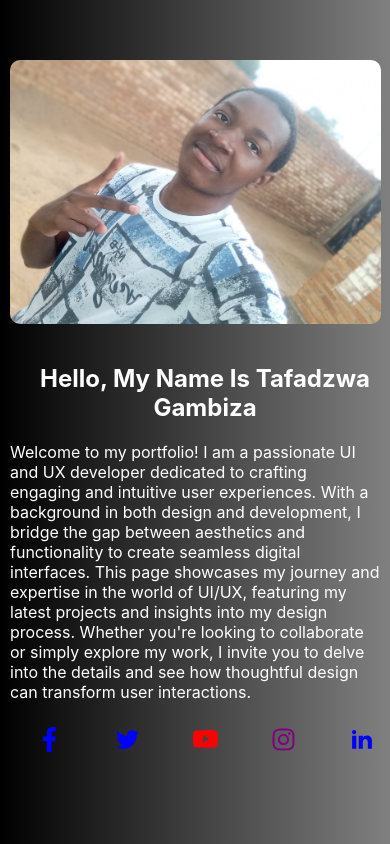
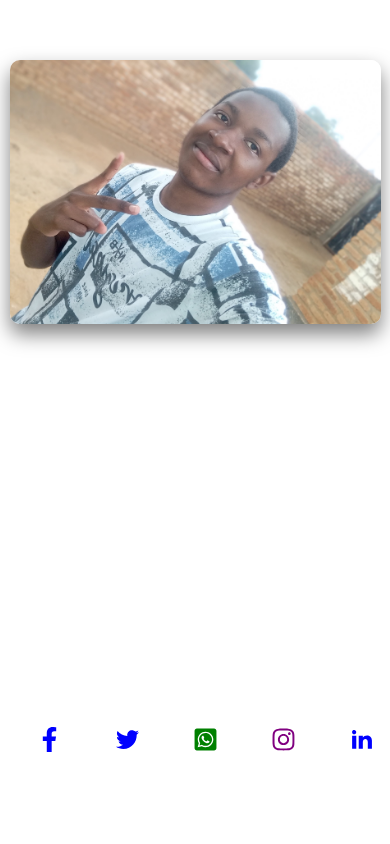
Before and after one commit to bed-com-27-20/Animeted-Pages, a React (Create React App) app: page /Land in a window 390 px wide. Built offline with nearby package versions, Linux system fonts and the light colour scheme.

Commit message:
made the icons clickable and links working

```diff
--- a/src/LandingPage/Page1/Welcom.css
+++ b/src/LandingPage/Page1/Welcom.css
@@ -6,7 +6,7 @@
 }
 
 .iweyo {
-    background: linear-gradient(90deg, black,grey);
+  backdrop-filter: blur(20px);
     width: 100%;
     overflow: hidden;
     box-sizing: border-box;
@@ -51,6 +51,7 @@
     width: 30%;
     margin: 10px;
     border-radius: 10px 50px;
+    box-shadow: 0 10px 20px rgb(0, 0, 0, 0.5);
   }
 
   #name{
@@ -62,7 +63,7 @@
   #explain{
     padding-right: 20px;
     color: white;
-    animation: effect3d;
+    text-align: justify;
   }
 
   #iconlink{
@@ -133,4 +134,10 @@
     font-size: larger;
   }
 
+ #spn4:hover{
+  border-color: #fff;
+  animation: borderGlow 1s infinite;
+  transform: rotate(0deg) skew(0deg);
+ }
+
 }
--- a/src/LandingPage/Page1/Welcom.jsx
+++ b/src/LandingPage/Page1/Welcom.jsx
@@ -1,9 +1,8 @@
 import React from 'react'
 import './Welcom.css'
 import { IoLogoTwitter } from "react-icons/io";
-import { BsYoutube } from "react-icons/bs";
 import { RiLinkedinFill } from "react-icons/ri";
-import { FaInstagram,FaFacebookF } from "react-icons/fa";
+import { FaInstagram,FaFacebookF,FaWhatsappSquare } from "react-icons/fa";
 
 function Welcom() {
   return (
@@ -26,10 +25,18 @@ function Welcom() {
           details and see how thoughtful design can transform user
           interactions.</p>
           <div id='iconlink'>
-              <span id='spn4'><FaFacebookF  size={25} color='blue'/></span>
-              <span id='spn4'><IoLogoTwitter size={25} color='blue'/></span>
-              <span id='spn4'><BsYoutube size={25} color='red'/></span>
-              <span id='spn4'><FaInstagram size={25} color='purple'/></span>
+              <a href="https://www.facebook.com/GAMBITGAMBIZA" target="_blank" rel="noreferrer noopener">
+                <span id='spn4'><FaFacebookF  size={25} color='blue'/></span>
+              </a>
+              <a href="https://twitter.com/GambitGamb48482" target="_blank" rel="noreferrer noopener">
+                <span id='spn4'><IoLogoTwitter size={25} color='blue'/></span>
+              </a>
+              <a href="https://wa.me/265997138340" target="_blank" rel="noreferrer noopener">
+                <span id='spn4'><FaWhatsappSquare size={25} color='green'/>
+              </span></a>
+              <a href="https://www.instagram.com/gambit_gambiza/" target="_blank" rel="noreferrer noopener">
+                <span id='spn4'><FaInstagram size={25} color='purple'/></span>
+              </a>
               <span id='spn4'><RiLinkedinFill size={25} color='blue'/></span>
           </div>
        </section>
--- a/src/LandingPage/Page2/Whychooseus.css
+++ b/src/LandingPage/Page2/Whychooseus.css
@@ -1,5 +1,5 @@
 .oppac{
-    background: linear-gradient(90deg, black,grey);
+    backdrop-filter: blur(20px);
 }
 
 .sukuna{
@@ -11,7 +11,7 @@
     display: flex;
     flex-direction: row;
     width: 100%;
-    height: 80vh;
+    height: 100vh;
     justify-content: space-around;
 }
 
@@ -19,7 +19,7 @@
     display: flex;
     flex-direction: column;
     width: 30%;
-    height: 80vh;
+    height: 100vh;
 }
 
 #middle{
@@ -32,7 +32,7 @@
 
 #right{
     width: 30%;
-    height: 80vh;
+    height: 100vh;
 }
 
 #top{
@@ -74,6 +74,7 @@
     align-self: center;
     margin-top: 0px;
     color: white;
+    text-align: center;
 }
 
 #piz{
@@ -86,7 +87,7 @@
  }
 
  #ppos{
-    text-align: left;
+    text-align: justify;
  }
 
  #left{
--- a/src/LandingPage/page3/EduandSkills.css
+++ b/src/LandingPage/page3/EduandSkills.css
@@ -5,7 +5,7 @@
     display: flex;
     flex-direction: column;
     justify-content: space-between;
-    background: linear-gradient(90deg, black,grey);
+    backdrop-filter: blur(20px);
     color: aliceblue;
 }
 
@@ -88,6 +88,11 @@
     color: white;
   }
 
+  .daisy{
+    text-decoration: none;
+    color: white;
+  }
+
   @media(max-width: 500px){
     #yg4top{
       flex-direction: column;
--- a/src/LandingPage/page3/EduandSkills.jsx
+++ b/src/LandingPage/page3/EduandSkills.jsx
@@ -57,12 +57,16 @@ export default function EduandSkills() {
           <div id='ygbtm'>
             <span id='ygbticon'><LuPhoneOutgoing size={40} color='white'/></span>
             <span id='ygbticon'><h2>Phone</h2></span>
-            <span id='ygbticon'>+265 997 138 340</span>
+            <a href="tel:+265997138340" className='daisy'>
+              <span id='ygbticon'>+265 997 138 340</span>
+            </a>
           </div>
           <div id='ygbtm'>
             <span id='ygbticon'><HiOutlineMail size={40} color='white'/></span>
             <span id='ygbticon'><h2>Email</h2></span>
-            <span id='ygbticon'>gambizamax@gmail.com</span>
+            <a href="mailto:gambizamax@gmail.com" target="_blank" rel="noreferrer noopener" className='daisy'>
+              <span id='ygbticon'>gambizamax@gmail.com</span>
+            </a>
           </div>
         </div>
       </div>
```
